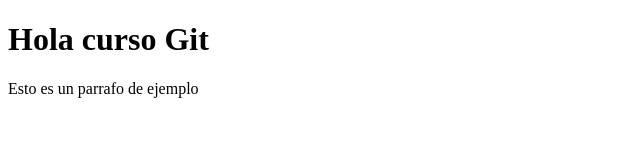
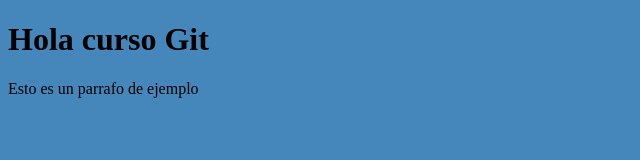
Before and after one commit to bojorquezmurillo/Curso_pildorasinformativas, a plain HTML site: page index.html in a window 1280 px wide. Shown: the whole page, without its empty margins (0-640 px from the left). Drawn offline with Linux system fonts and the light colour scheme.

Commit message:
color fondo

```diff
--- /dev/null
+++ b/css/styles.css
@@ -0,0 +1,3 @@
+body {
+    background-color: rgb(70, 135, 187);
+}
--- a/index.html
+++ b/index.html
@@ -1,7 +1,7 @@
 <!DOCTYPE html>
 <html>
     <head>
-
+    <link href="css/styles.css" rel="stylesheet" type="text/css">
     </head>
     <body>
         <h1>Hola curso Git</h1>
```
Also changed, not shown: js/javascript.js (added).
